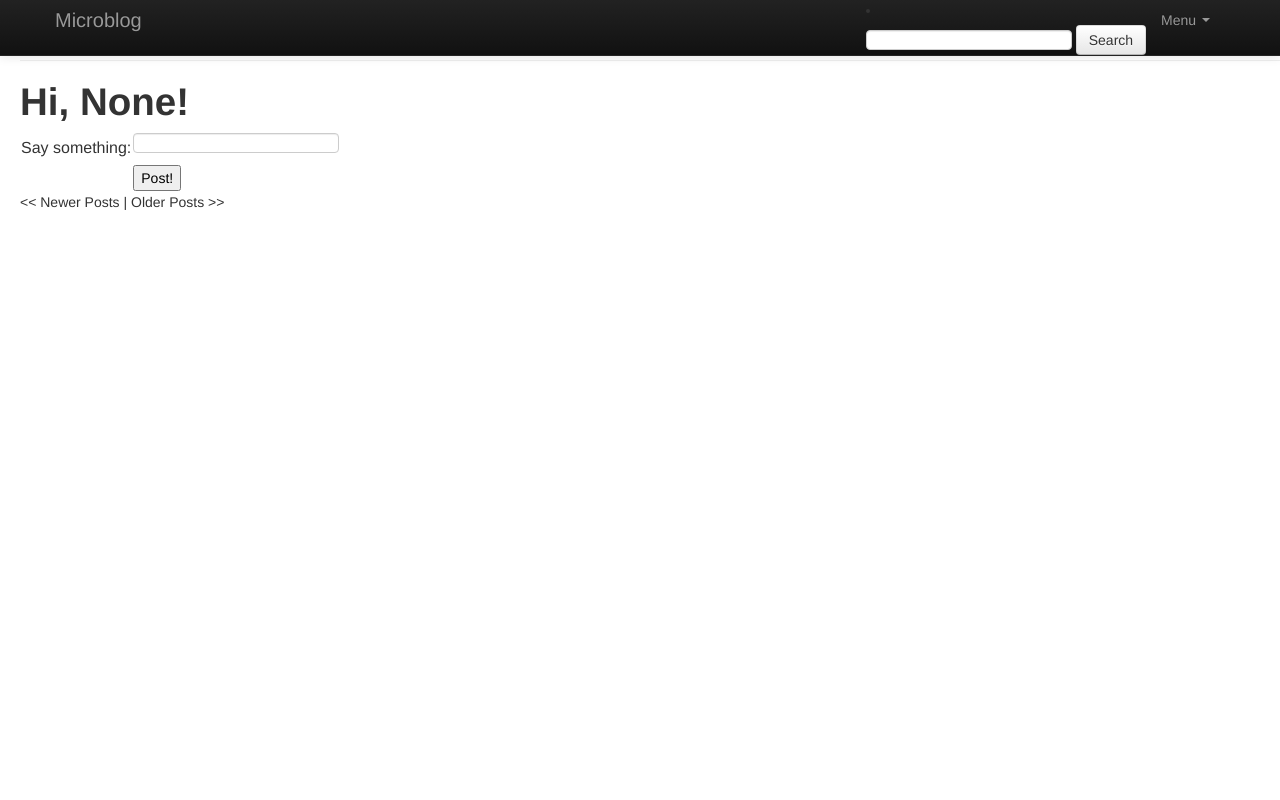
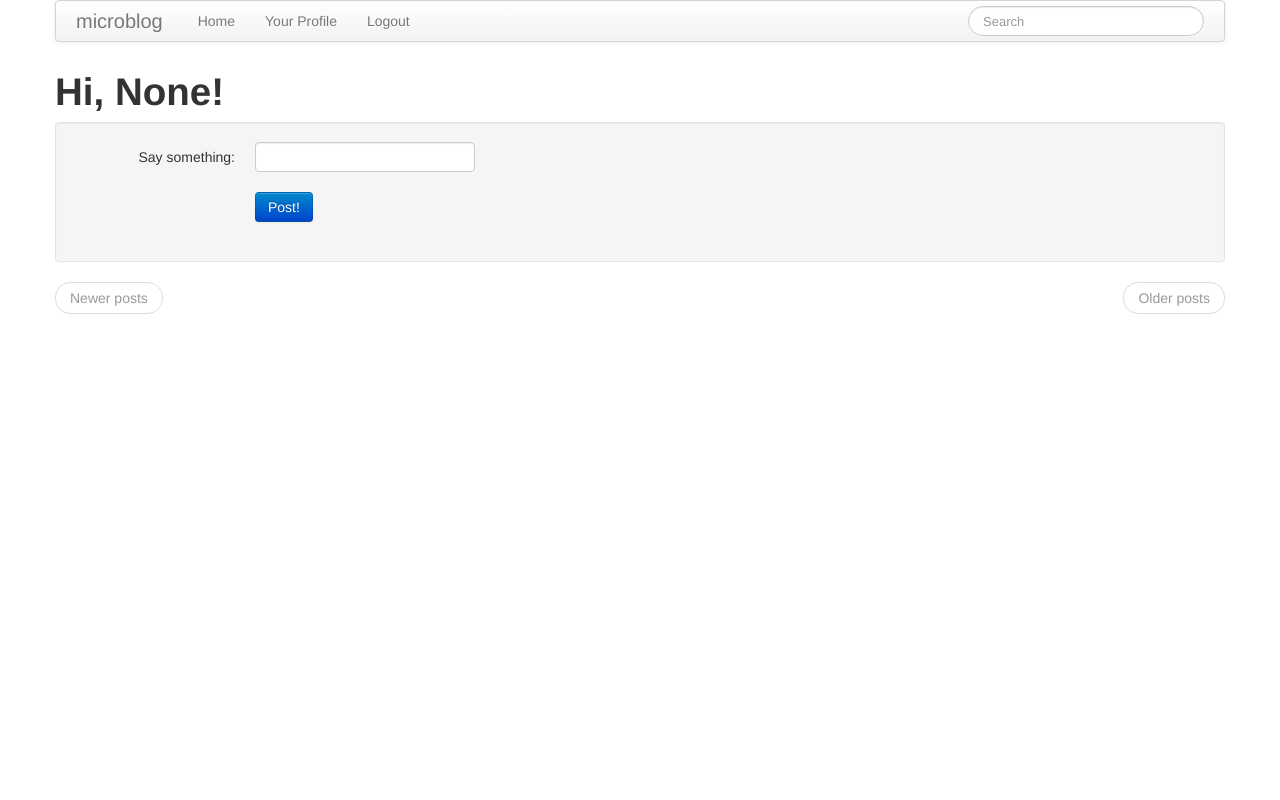
Before and after one commit to arnaldomf/microblog, a Flask app: template app/templates/index.html in a window 1280 px wide. Run offline with Flask 2, Linux system fonts and the light colour scheme; the template is opened without the code that fills it: values that come from a table or form of the project are taken from there, others are empty; a user stored in the database is signed in; data comes from the database, SQL or seed files in the repository; parts of the project's set-up code (start-up, migrations or seed data) failed here and were passed over; some libraries are stand-ins or nearby versions.

Commit message:
facelift

```diff
--- a/app/templates/404.html
+++ b/app/templates/404.html
@@ -1,6 +1,7 @@
+<!-- extend base layout -->
 {% extends "base.html" %}
 
 {% block content %}
-<h1>File not found</h1>
+<h1>File Not Found</h1>
 <p><a href="{{url_for('index')}}">Back</a></p>
 {% endblock %}
--- a/app/templates/500.html
+++ b/app/templates/500.html
@@ -1,7 +1,8 @@
+<!-- extend base layout -->
 {% extends "base.html" %}
 
 {% block content %}
-<h1>An unexpected error has ocurred</h1>
-<p>The administrator has been notified. Sorry for the unconvenience</p>
+<h1>An unexpected error has occurred</h1>
+<p>The administrator has been notified. Sorry for the inconvenience!</p>
 <p><a href="{{url_for('index')}}">Back</a></p>
 {% endblock %}
--- a/app/templates/base.html
+++ b/app/templates/base.html
@@ -1,94 +1,46 @@
+<!DOCTYPE html>
 <html>
   <head>
-	<meta charset="utf-8">
     {% if title %}
     <title>{{title}} - microblog</title>
     {% else %}
     <title>microblog</title>
     {% endif %}
+    <link href="/static/css/bootstrap.min.css" rel="stylesheet" media="screen">
+    <link href="/static/css/bootstrap-responsive.min.css" rel="stylesheet">
+    <script src="http://code.jquery.com/jquery-latest.js"></script>
+    <script src="/static/js/bootstrap.min.js"></script>
     <meta name="viewport" content="width=device-width, initial-scale=1.0">
-	<meta name="description" content="">
-	<meta name="author" content="">
-	<!-- Styles -->
-	<link href="/static/css/bootstrap.css" rel="stylesheet">
-	<style type="text/css">
-	body {
-		padding-top: 40px;
-		padding-bottom: 40px;
-		padding-left: 20px;
-	}
-	</style>
-	<link href="/static/css/bootstrap-responsive.css" rel="stylesheet">
-	<!-- Fav and touch icons -->
-	<link rel="shortcut icon" href="/static/img/glyphicons-halflings-white.png">
-
   </head>
   <body>
-	<div class="navbar navbar-inverse navbar-fixed-top">
+    <div class="container">
+      <div class="navbar">
         <div class="navbar-inner">
-			<div class="container">
-				<button type="button" class="btn btn-navbar" data-toggle="collapse" data-target=".nav-collapse">
+          <a class="btn btn-navbar" data-toggle="collapse" data-target=".nav-collapse">
             <span class="icon-bar"></span>
             <span class="icon-bar"></span>
             <span class="icon-bar"></span>
-				</button>
-				<!-- Microblog:  -->
-				<a class="brand" href="{{url_for('index')}}">Microblog</a>
+          </a>
+          <a class="brand" href="/">microblog</a>
+            <ul class="nav">
+              <li><a href="{{ url_for('index') }}">Home</a></li>
+              {% if g.user.is_authenticated() %}
+              <li><a href="{{ url_for('user', nickname = g.user.nickname) }}">Your Profile</a></li>
+              <li><a href="{{ url_for('logout') }}">Logout</a></li>
+              {% endif %}
+            </ul>
           <div class="nav-collapse collapse">
-					<!-- <ul class="nav">
-						# authenticated
-						<li class="active"><a href="{{url_for('user', nickname = g.user.nickname)}}">Your Profile</a></li>
-						<li><a href="{{url_for('logout')}}">Logout</a></li>
-					</ul> -->
-
             {% if g.user.is_authenticated() %}
-					<ul class="nav navbar-form pull-right">
-						<li class="dropdown">
-							<a href="#" class="dropdown-toggle" data-toggle="dropdown">Menu
-								<b class="caret"></b>
-							</a>
-							<ul class="dropdown-menu">
-								<li><a href="{{url_for('user', nickname = g.user.nickname)}}">Your Profile</a></li>
-								<li><a href="{{url_for('logout')}}">Logout</a></li>
-							</ul>
-						</li>
-					</ul>
-
-					<li class="navbar-form pull-right">
-						<form  style="display: inline;" action="{{url_for('search')}}" method="post" name="search">
-							{{g.search_form.hidden_tag()}}
-							{{g.search_form.search(size=20)}}
-							<button type="submit" class="btn">Search</button>
-						</form>
-					</li>
+            <form class="navbar-search pull-right" action="{{url_for('search')}}" method="post" name="search">{{g.search_form.hidden_tag()}}{{g.search_form.search(size=20,placeholder="Search",class="search-query")}}</form>
             {% endif %}
           </div>
         </div>
       </div>
+      <div class="row">
+        <div class="span12">
+          {% block content %}{% endblock %}
         </div>
-	<hr>
-	{% with messages  = get_flashed_messages() %}
-	{% if messages %}
-	<ul>
-		{% for message in messages %}
-		<li>{{message}}</li>
-		{% endfor %}
-	</ul>
-	{% endif %}
-	{% endwith %}
-	{% block content %}{% endblock %}
-	<script src="/static/js/jquery.js"></script>
-    <script src="/static/js/bootstrap-transition.js"></script>
-    <script src="/static/js/bootstrap-alert.js"></script>
-    <script src="/static/js/bootstrap-modal.js"></script>
-    <script src="/static/js/bootstrap-dropdown.js"></script>
-    <script src="/static/js/bootstrap-scrollspy.js"></script>
-    <script src="/static/js/bootstrap-tab.js"></script>
-    <script src="/static/js/bootstrap-tooltip.js"></script>
-    <script src="/static/js/bootstrap-popover.js"></script>
-    <script src="/static/js/bootstrap-button.js"></script>
-    <script src="/static/js/bootstrap-collapse.js"></script>
-    <script src="/static/js/bootstrap-carousel.js"></script>
-    <script src="/static/js/bootstrap-typeahead.js"></script>
+      </div>
+    </div>
   </body>
 </html>
--- /dev/null
+++ b/app/templates/flash.html
@@ -0,0 +1,10 @@
+{% with messages = get_flashed_messages() %}
+{% if messages %}
+{% for message in messages %}
+<div class="alert alert-info">
+    <button type="button" class="close" data-dismiss="alert">&times;</button>
+    {{ message }}
+</div>
+{% endfor %}
+{% endif %}
+{% endwith %}
--- a/app/templates/follower_email.txt
+++ b/app/templates/follower_email.txt
@@ -2,7 +2,7 @@ Dear {{user.nickname}},
 
 {{follower.nickname}} is now a follower. Click on the following link to visit {{follower.nickname}}'s profile page:
 
-{{url_for("user", nickname=follower.nickname, _external=True)}}
+{{url_for("user", nickname = follower.nickname, _external = True)}}
 
 Regards,
 
--- a/app/templates/index.html
+++ b/app/templates/index.html
@@ -1,33 +1,41 @@
+<!-- extend base layout -->
 {% extends "base.html" %}
+
 {% block content %}
 <h1>Hi, {{g.user.nickname}}!</h1>
-<form action="" method="post" name="post">
-	{{form.hidden_tag()}}
-	<table>
-		<tr>
-			<td>Say something:</td>
-			<td>{{ form.post(size=30, maxlength=140) }}</td>
-			<td>
-				{% for error in form.errors.post %}
-				<span style="color: red;">[{{error}}]</span><br>
-				{% endfor %}
-			</td>
-		</tr>
-		<tr>
-			<td></td>
-			<td><input type="submit" value="Post!"></td>
-			<td></td>
-		</tr>
-	</table>
-<form>
+{% include 'flash.html' %}
+<div class="well">
+    <form class="form-horizontal" action="" method="post" name="post">
+        {{form.hidden_tag()}}
+        <div class="control-group{% if form.errors.post %} error{% endif %}">
+            <label class="control-label" for="post">Say something:</label>
+            <div class="controls">
+                {{ form.post(size = 30, maxlength = 140) }}
+                {% for error in form.errors.post %}
+                    <span class="help-inline">[{{error}}]</span><br>
+                {% endfor %}
+            </div>
+        </div>
+        <div class="control-group">
+            <div class="controls">
+                <input class="btn btn-primary" type="submit" value="Post!">
+            </div>
+        </div>
+    </form>
+</div>
 {% for post in posts.items %}
-<p>
-	{% include 'post.html' %}
-	<!-- {{post.author.nickname}} says: <b>{{post.body}}</b> -->
-</p>
+    {% include 'post.html' %}
 {% endfor %}
-{% if posts.has_prev %}<a href="{{url_for('index', page= posts.prev_num)}}"><< Newer Posts</a>
-{% else %} << Newer Posts{% endif %} |
-{% if posts.has_next %}<a href="{{ url_for('index', page= posts.next_num) }}">Older Posts>></a>
-{% else %} Older Posts >>{% endif %}
+<ul class="pager">
+    {% if posts.has_prev %}
+    <li class="previous"><a href="{{ url_for('index', page = posts.prev_num) }}">Newer posts</a></li>
+    {% else %}
+    <li class="previous disabled"><a href="#">Newer posts</a></li>
+    {% endif %}
+    {% if posts.has_next %}
+    <li class="next"><a href="{{ url_for('index', page = posts.next_num) }}">Older posts</a></li>
+    {% else %}
+    <li class="next disabled"><a href="#">Older posts</a></li>
+    {% endif %}
+</ul>
 {% endblock %}
--- a/app/templates/search_results.html
+++ b/app/templates/search_results.html
@@ -1,8 +1,10 @@
+<!-- extend base layout -->
 {% extends "base.html" %}
 
 {% block content %}
-<h1>Search Results for {{query}}</h1>
+<h1>Search results for "{{query}}":</h1>
+{% include 'flash.html' %}
 {% for post in results %}
-{% include 'post.html' %}
+    {% include 'post.html' %}
 {% endfor %}
 {% endblock %}
```
Also changed, not shown: app/templates/edit.html (+30 -19 lines), app/templates/login.html (+45 -24 lines), app/templates/post.html (+8 -4 lines), app/templates/user.html (+22 -15 lines). Lines whose indentation alone changed are shown as unchanged.
